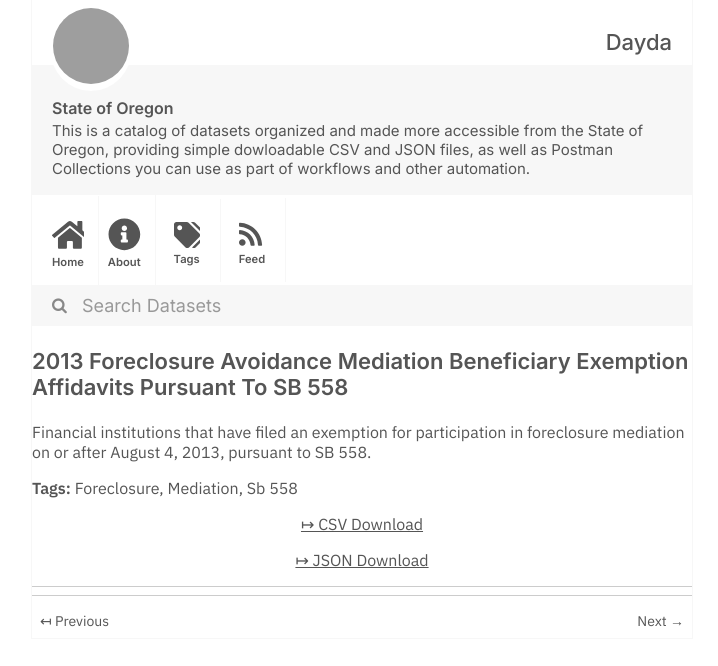
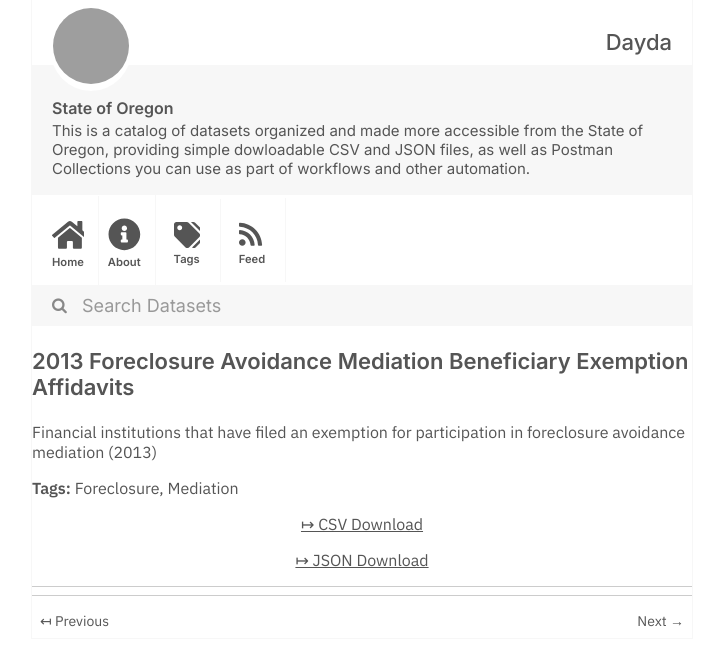
Before and after one commit to dayda-entities/state-of-oregon, a Jekyll site: the page built from _posts/2020-11-10-2013-foreclosure-avoidance-med.md, in a window 1280 px wide, cut to the strip 0-666 px from the top of the page. Shown: the whole strip, without its empty margins (278-996 px from the left). Built offline with Jekyll 4.4.1, drawn with Linux system fonts in a browser that asks for light colours; grey boxes are pictures that could not be loaded.

```diff
--- a/_posts/2020-11-10-2013-foreclosure-avoidance-med.md
+++ b/_posts/2020-11-10-2013-foreclosure-avoidance-med.md
@@ -1,20 +1,17 @@
 ---
-title: >-
-  2013 Foreclosure Avoidance Mediation Beneficiary Exemption Affidavits Pursuant
-  To SB 558
-created: '2020-11-10T17:22:18.654490'
-modified: '2020-11-10T17:22:18.654498'
+title: 2013 Foreclosure Avoidance Mediation Beneficiary Exemption Affidavits
+created: '2020-11-10T17:23:12.149204'
+modified: '2020-11-10T17:23:12.149215'
 state: active
 type: dataset
 tags:
   - Foreclosure
   - Mediation
-  - Sb 558
 groups:
   - Local Government
-csv_url: 'https://data.oregon.gov/api/views/buaq-t3q5/rows.csv?accessType=DOWNLOAD'
-json_url: 'https://data.oregon.gov/api/views/buaq-t3q5/rows.json?accessType=DOWNLOAD'
+csv_url: 'https://data.oregon.gov/api/views/v9r8-z5zh/rows.csv?accessType=DOWNLOAD'
+json_url: 'https://data.oregon.gov/api/views/v9r8-z5zh/rows.json?accessType=DOWNLOAD'
 layout: post
 
 ---
-Financial institutions that have filed an exemption for participation in foreclosure mediation on or after August 4, 2013, pursuant to SB 558.
+Financial institutions that have filed an exemption for participation in foreclosure avoidance mediation (2013)
```
